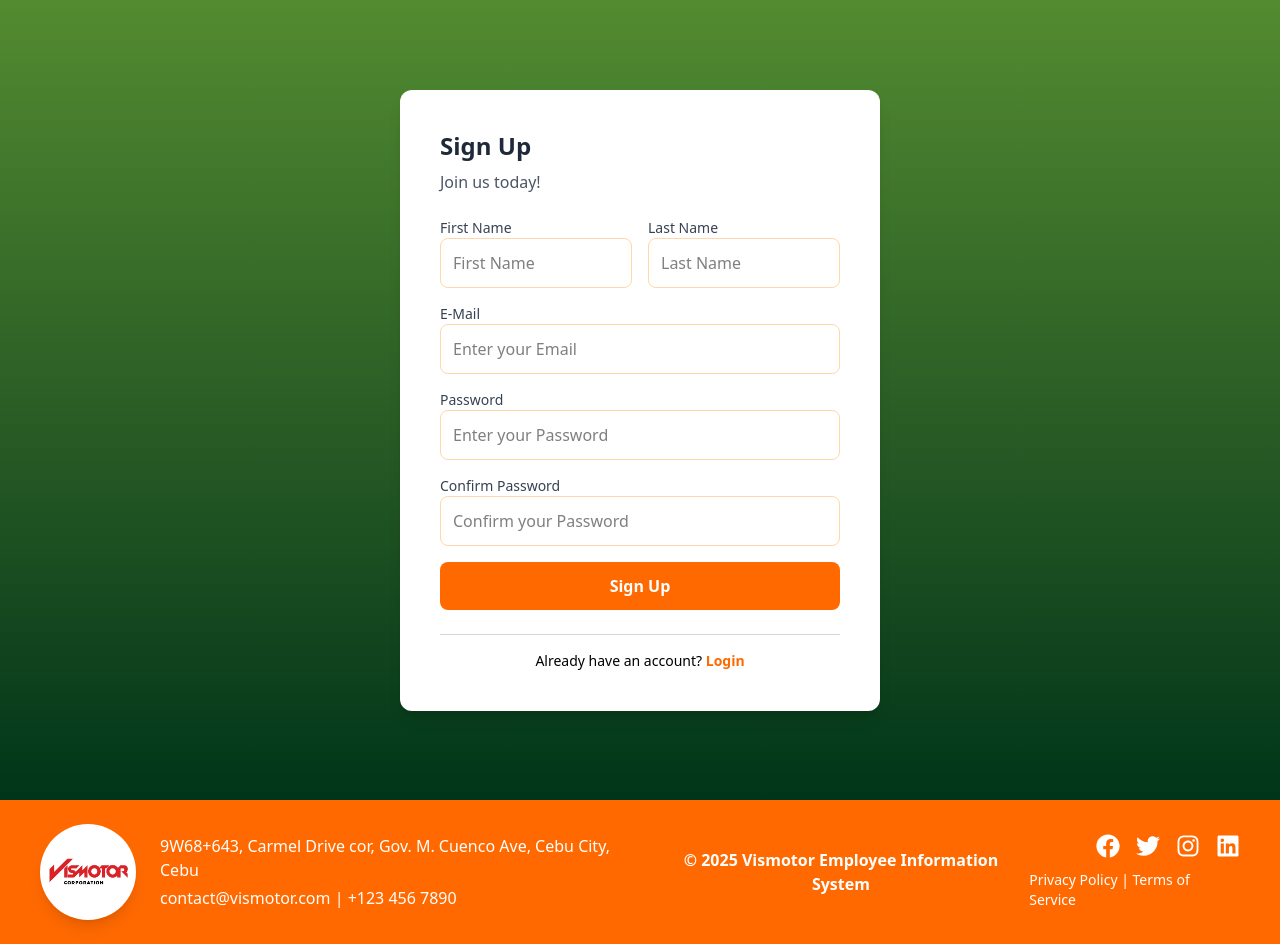
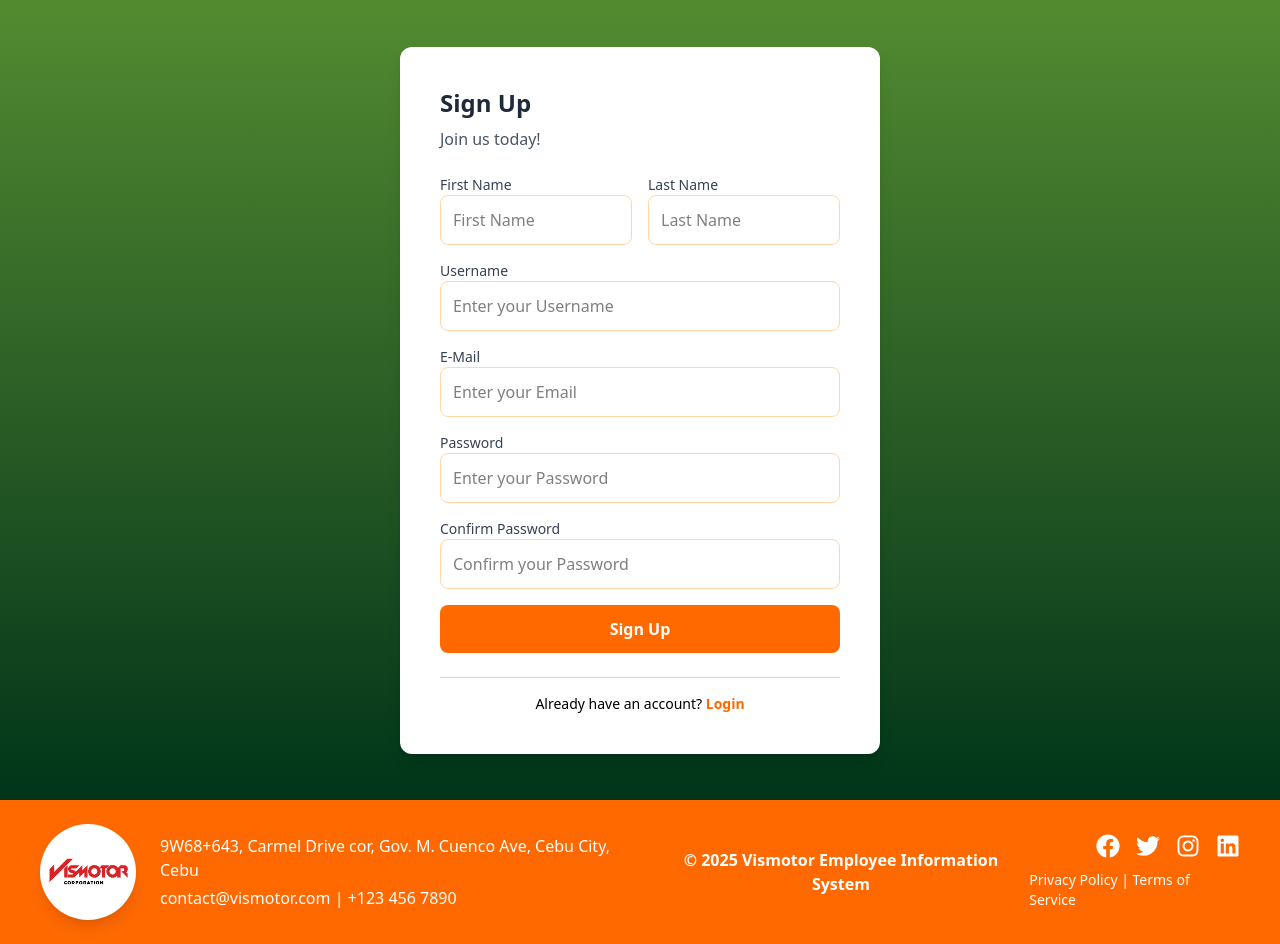
Before and after one commit to jayr-o1/vismotor-employee-information-system, a React (Vite) app: page /signup in a window 1280 px wide. Built offline with nearby package versions, Linux system fonts and the light colour scheme.

Commit message:
sign up fixed

```diff
--- a/src/pages/auth/Signup.jsx
+++ b/src/pages/auth/Signup.jsx
@@ -9,15 +9,19 @@ import FooterLogo from "../../assets/vismotor-logo.jpg";
 const Signup = () => {
   const [firstName, setFirstName] = useState("");
   const [lastName, setLastName] = useState("");
+  const [username, setUsername] = useState("");
   const [email, setEmail] = useState("");
   const [password, setPassword] = useState("");
   const [confirmPassword, setConfirmPassword] = useState("");
   const navigate = useNavigate();
 
+  // Function to check if passwords match
+  const passwordsMatch = password === confirmPassword;
+
   const handleSignup = async (e) => {
     e.preventDefault();
 
-    if (password !== confirmPassword) {
+    if (!passwordsMatch) {
       alert("Passwords do not match!");
       return;
     }
@@ -29,6 +33,7 @@ const Signup = () => {
         body: JSON.stringify({
           firstName,
           lastName,
+          username,
           email,
           password,
         }),
@@ -45,7 +50,6 @@ const Signup = () => {
       alert("Something went wrong!");
     }
   };
-
 
   return (
     <>
@@ -84,6 +88,22 @@ const Signup = () => {
               </div>
             </div>
 
+            {/* Username Field */}
+            <div>
+              <label className="block text-sm font-medium text-gray-700">
+                Username
+              </label>
+              <input
+                type="text"
+                className="w-full p-3 border border-orange-200 rounded-lg focus:outline-none focus:ring-0 focus:border-orange-500"
+                placeholder="Enter your Username"
+                value={username}
+                onChange={(e) => setUsername(e.target.value)}
+                required
+              />
+            </div>
+
+            {/* Email Field */}
             <div>
               <label className="block text-sm font-medium text-gray-700">
                 E-Mail
@@ -98,6 +118,7 @@ const Signup = () => {
               />
             </div>
 
+            {/* Password Field */}
             <div>
               <label className="block text-sm font-medium text-gray-700">
                 Password
@@ -112,6 +133,7 @@ const Signup = () => {
               />
             </div>
 
+            {/* Confirm Password Field */}
             <div>
               <label className="block text-sm font-medium text-gray-700">
                 Confirm Password
@@ -124,9 +146,25 @@ const Signup = () => {
                 onChange={(e) => setConfirmPassword(e.target.value)}
                 required
               />
+              {/* Password Match Indicator */}
+              {confirmPassword && (
+                <p
+                  className={`mt-2 text-sm ${
+                    passwordsMatch ? "text-green-500" : "text-red-500"
+                  }`}
+                >
+                  {passwordsMatch
+                    ? "Passwords match!"
+                    : "Passwords do not match!"}
+                </p>
+              )}
             </div>
 
-            <button className="w-full cursor-pointer bg-orange-500 hover:bg-orange-600 text-white p-3 rounded-lg font-semibold transition duration-200">
+            {/* Sign Up Button */}
+            <button
+              type="submit"
+              className="w-full cursor-pointer bg-orange-500 hover:bg-orange-600 text-white p-3 rounded-lg font-semibold transition duration-200"
+            >
               Sign Up
             </button>
           </form>
@@ -134,6 +172,7 @@ const Signup = () => {
           {/* Divider Line */}
           <div className="mt-6 border-t border-gray-300"></div>
 
+          {/* Login Link */}
           <div className="mt-4 text-sm text-center">
             <p>
               Already have an account?{" "}
@@ -147,6 +186,8 @@ const Signup = () => {
           </div>
         </div>
       </div>
+
+      {/* Footer */}
       <footer className="w-full py-4 md:py-6 bg-orange-500 flex flex-col md:flex-row items-center justify-between px-6 md:px-10 text-white">
         {/* Left - Logo & Address */}
         <div className="flex flex-col md:flex-row items-center md:items-center space-y-4 md:space-y-0 md:space-x-6">
```
Also changed, not shown: 1 other file (tests, documents, lock files or other folders).
